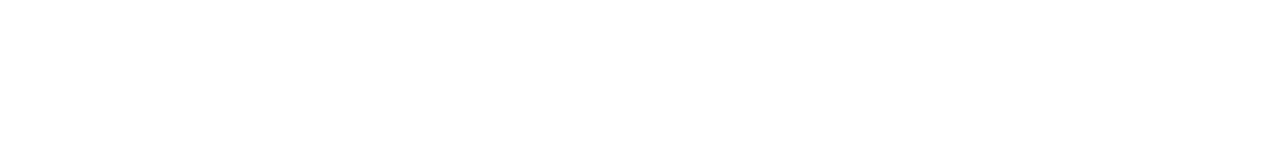
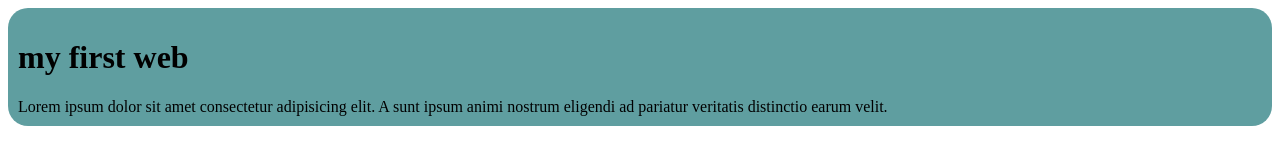
Before and after one commit to dinislam1990/my-simple-web, a plain HTML site: page index.html in a window 1280 px wide. Drawn offline with Linux system fonts and the light colour scheme.

Commit message:
added the first blog

```diff
--- a/index.html
+++ b/index.html
@@ -4,8 +4,12 @@
     <meta charset="UTF-8">
     <meta name="viewport" content="width=device-width, initial-scale=1.0">
     <title>my simple website</title>
+    <link rel="stylesheet" href="style.css">
 </head>
 <body>
-
+    <div>
+        <h1>my first web</h1>
+        Lorem ipsum dolor sit amet consectetur adipisicing elit. A sunt ipsum animi nostrum eligendi ad pariatur veritatis distinctio earum velit.
+    </div>
 </body>
 </html>
--- /dev/null
+++ b/style.css
@@ -0,0 +1,5 @@
+div{
+    background-color: cadetblue;
+    padding: 10px;
+    border-radius: 20px;
+}
```
